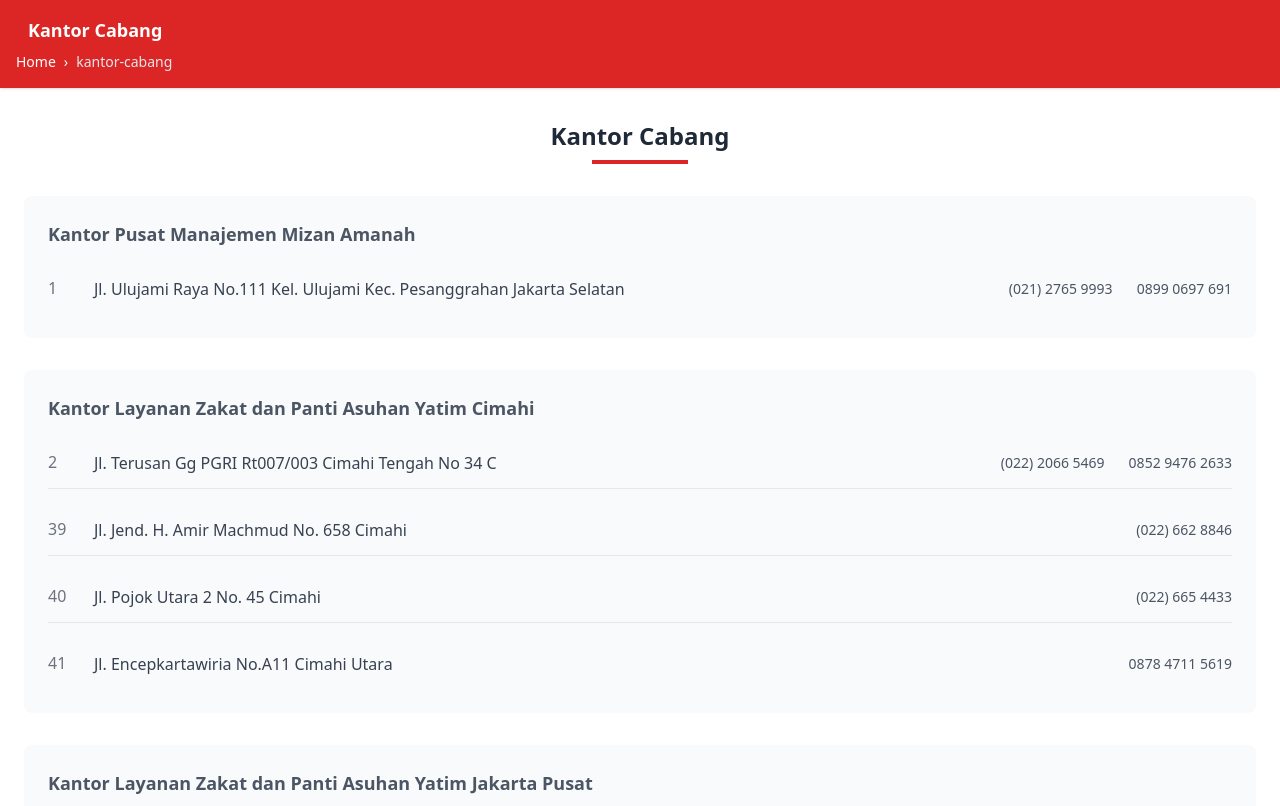
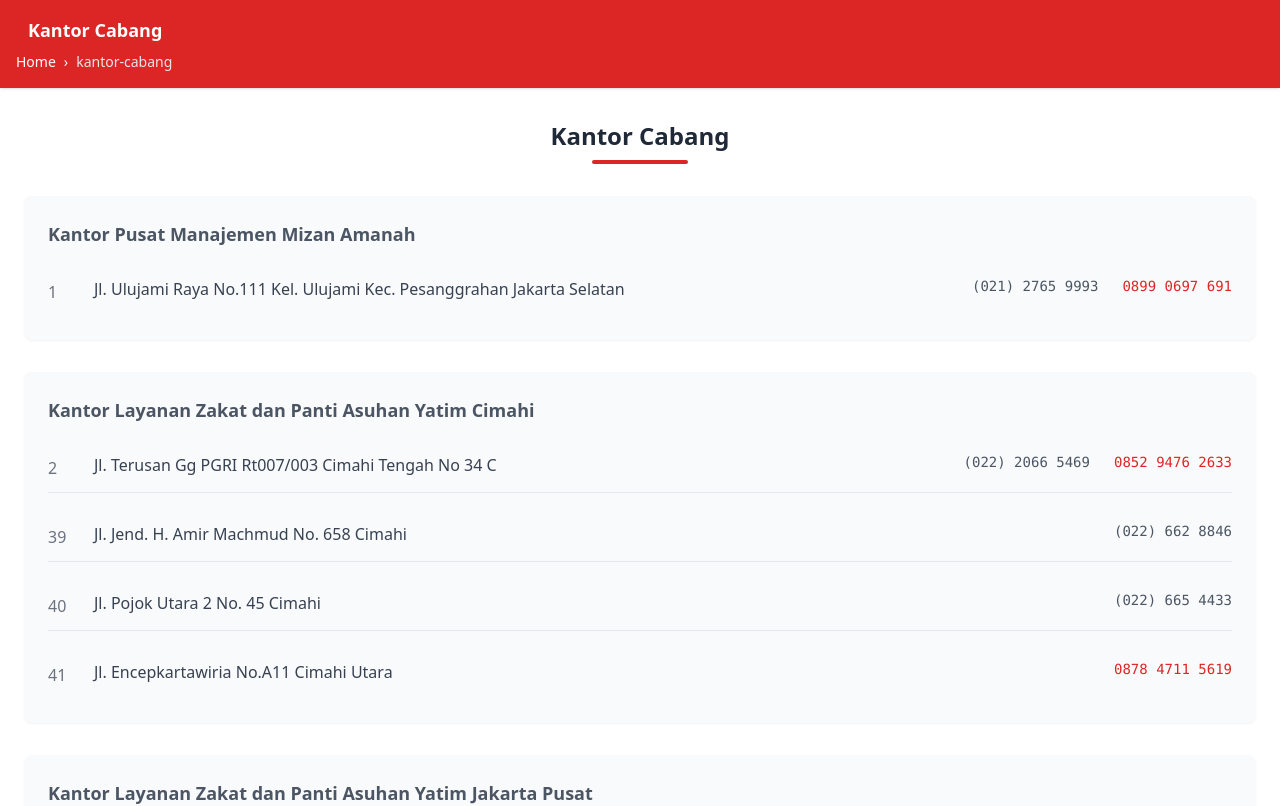
Before and after one commit to parulian56/mizan-amanahh, a Nuxt app in the folder front-end/: page /kantorcabang in a window 1280 px wide. Shown: the top 806 px of the page. Built offline with nearby package versions, Linux system fonts and the light colour scheme.

Commit message:
fbjkfajk

```diff
--- a/front-end/pages/kantorcabang.vue
+++ b/front-end/pages/kantorcabang.vue
@@ -3,20 +3,24 @@
     <!-- Header -->
     <header class="bg-red-600 text-white py-4 sticky top-0 z-50 shadow">
       <div class="container mx-auto px-4">
-        <!-- Baris atas: tombol back + title -->
+        <!-- Top row: back button + title -->
         <div class="flex items-center">
-          <router-link to="/home" class="mr-3 flex items-center">
-            <i class="fas fa-arrow-left text-xl"></i>
-          </router-link>
+          <router-link to="/home" class="mr-3">
+        <i class="fas fa-arrow-left text-xl"></i>
+      </router-link>
           <h1 class="text-lg font-semibold">Kantor Cabang</h1>
         </div>
 
         <!-- Breadcrumb -->
-        <nav class="text-sm mt-2">
+        <nav class="text-sm mt-2" aria-label="Breadcrumb">
           <ul class="flex items-center space-x-2">
-            <li><a href="/home" class="hover:underline">Home</a></li>
-            <li>›</li>
-            <li class="text-gray-200">kantor-cabang</li>
+            <li>
+              <NuxtLink to="/home" class="hover:underline transition-all duration-200">
+                Home
+              </NuxtLink>
+            </li>
+            <li aria-hidden="true">›</li>
+            <li class="text-gray-200" aria-current="page">kantor-cabang</li>
           </ul>
         </nav>
       </div>
@@ -24,60 +28,106 @@
 
     <!-- Content -->
     <main class="container mx-auto px-6 py-8">
-      <!-- Judul dengan underline merah -->
+      <!-- Title with red underline -->
       <div class="text-center mb-8">
         <h2 class="text-2xl font-bold text-gray-800 mb-2">Kantor Cabang</h2>
-        <div class="w-24 h-1 bg-red-600 mx-auto"></div>
+        <div class="w-24 h-1 bg-red-600 mx-auto rounded"></div>
       </div>
 
-      <!-- Data dengan grouping berdasarkan kategori -->
+      <!-- Data grouped by category -->
       <div class="space-y-8">
-        <!-- Kantor Pusat -->
-        <div class="bg-gray-50 rounded-lg p-6">
-          <h3 class="text-lg font-semibold text-gray-600 mb-4">Kantor Pusat Manajemen Mizan Amanah</h3>
+        <!-- Head Office -->
+        <section class="bg-gray-50 rounded-lg p-6 shadow-sm">
+          <h3 class="text-lg font-semibold text-gray-600 mb-4">
+            Kantor Pusat Manajemen Mizan Amanah
+          </h3>
           <div class="space-y-4">
-            <div v-for="kantor in kantorPusat" :key="kantor.no" class="flex flex-col md:flex-row md:items-center justify-between py-3 border-b border-gray-200 last:border-b-0">
+            <div
+              v-for="kantor in kantorPusat"
+              :key="kantor.no"
+              class="flex flex-col md:flex-row md:items-start justify-between py-3 border-b border-gray-200 last:border-b-0 hover:bg-white hover:px-3 hover:mx-[-12px] hover:rounded transition-all duration-200"
+            >
               <div class="flex items-start space-x-4 flex-1">
-                <div class="text-gray-500 font-medium min-w-[30px]">{{ kantor.no }}</div>
+                <div class="text-gray-500 font-medium min-w-[30px] mt-1">
+                  {{ kantor.no }}
+                </div>
                 <div class="flex-1">
                   <p class="text-gray-700 leading-relaxed">{{ kantor.alamat }}</p>
                 </div>
               </div>
-              <div class="flex flex-col md:flex-row md:items-center space-y-2 md:space-y-0 md:space-x-6 mt-2 md:mt-0">
-                <div v-if="kantor.telp" class="text-gray-600 text-sm">{{ kantor.telp }}</div>
-                <div v-if="kantor.hp" class="text-gray-600 text-sm font-medium">{{ kantor.hp }}</div>
+              <div class="flex flex-col md:flex-row md:items-center space-y-2 md:space-y-0 md:space-x-6 mt-2 md:mt-0 md:min-w-[300px] md:justify-end">
+                <div v-if="kantor.telp" class="text-gray-600 text-sm font-mono">
+                  {{ kantor.telp }}
+                </div>
+                <div v-if="kantor.hp" class="text-red-600 text-sm font-medium font-mono">
+                  {{ kantor.hp }}
+                </div>
               </div>
             </div>
           </div>
-        </div>
+        </section>
 
-        <!-- Kantor Cabang dengan grouping berdasarkan wilayah -->
-        <div v-for="(group, groupName) in groupedKantorCabang" :key="groupName" class="bg-gray-50 rounded-lg p-6">
-          <h3 class="text-lg font-semibold text-gray-600 mb-4">{{ groupName }}</h3>
+        <!-- Branch Offices grouped by region -->
+        <section
+          v-for="(group, groupName) in groupedKantorCabang"
+          :key="groupName"
+          class="bg-gray-50 rounded-lg p-6 shadow-sm"
+        >
+          <h3 class="text-lg font-semibold text-gray-600 mb-4">
+            {{ groupName }}
+          </h3>
           <div class="space-y-4">
-            <div v-for="kantor in group" :key="kantor.no" class="flex flex-col md:flex-row md:items-center justify-between py-3 border-b border-gray-200 last:border-b-0">
+            <div
+              v-for="kantor in group"
+              :key="kantor.no"
+              class="flex flex-col md:flex-row md:items-start justify-between py-3 border-b border-gray-200 last:border-b-0 hover:bg-white hover:px-3 hover:mx-[-12px] hover:rounded transition-all duration-200"
+            >
               <div class="flex items-start space-x-4 flex-1">
-                <div class="text-gray-500 font-medium min-w-[30px]">{{ kantor.no }}</div>
+                <div class="text-gray-500 font-medium min-w-[30px] mt-1">
+                  {{ kantor.no }}
+                </div>
                 <div class="flex-1">
                   <p class="text-gray-700 leading-relaxed">{{ kantor.alamat }}</p>
                 </div>
               </div>
-              <div class="flex flex-col md:flex-row md:items-center space-y-2 md:space-y-0 md:space-x-6 mt-2 md:mt-0">
-                <div v-if="kantor.telp" class="text-gray-600 text-sm">{{ kantor.telp }}</div>
-                <div v-if="kantor.hp" class="text-gray-600 text-sm font-medium">{{ kantor.hp }}</div>
+              <div class="flex flex-col md:flex-row md:items-center space-y-2 md:space-y-0 md:space-x-6 mt-2 md:mt-0 md:min-w-[300px] md:justify-end">
+                <div v-if="kantor.telp" class="text-gray-600 text-sm font-mono">
+                  {{ kantor.telp }}
+                </div>
+                <div v-if="kantor.hp" class="text-red-600 text-sm font-medium font-mono">
+                  {{ kantor.hp }}
+                </div>
               </div>
             </div>
           </div>
-        </div>
+        </section>
       </div>
     </main>
   </div>
 </template>
 
-<script setup>
-import { computed } from 'vue'
+<script setup lang="ts">
+// SEO and Meta
+useHead({
+  title: 'Kantor Cabang - Mizan Amanah',
+  meta: [
+    {
+      name: 'description',
+      content: 'Daftar lengkap kantor cabang dan layanan zakat Mizan Amanah di seluruh Indonesia'
+    }
+  ]
+})
 
-const kantorCabang = [
+// Define interfaces for type safety
+interface KantorData {
+  no: number
+  alamat: string
+  telp: string
+  hp: string
+}
+
+// Office data
+const kantorCabang: KantorData[] = [
   { no: 1, alamat: "Jl. Ulujami Raya No.111 Kel. Ulujami Kec. Pesanggrahan Jakarta Selatan", telp: "(021) 2765 9993", hp: "0899 0697 691" },
   { no: 2, alamat: "Jl. Terusan Gg PGRI Rt007/003 Cimahi Tengah No 34 C", telp: "(022) 2066 5469", hp: "0852 9476 2633" },
   { no: 3, alamat: "Jl. Pejompongan Dalam no. 9A Jakarta Pusat", telp: "(021) 2522 498", hp: "0851 0064 0666" },
@@ -132,14 +182,14 @@
   { no: 52, alamat: "KM.12 Jalan Raya Cianjur Bandung Kp. Mekarsari No. 5 RT03/RW06, Hegarmanah, Kec. Sukaluyu, Kabupaten Cianjur, Jawa Barat 43284", telp: "", hp: "0823 1942 7090" }
 ]
 
-// Kantor Pusat (hanya no 1)
+// Head Office (only no 1)
 const kantorPusat = computed(() => {
   return kantorCabang.filter(kantor => kantor.no === 1)
 })
 
-// Grouping kantor cabang berdasarkan wilayah
+// Group branch offices by region
 const groupedKantorCabang = computed(() => {
-  const groups = {}
+  const groups: Record<string, KantorData[]> = {}
 
   kantorCabang.slice(1).forEach(kantor => {
     const alamat = kantor.alamat.toLowerCase()
@@ -148,40 +198,43 @@
 
     if (alamat.includes('jakarta pusat')) {
       groupName = 'Kantor Layanan Zakat dan Panti Asuhan Yatim Jakarta Pusat'
-    } else if (alamat.includes('jakarta barat')) {
+    } else if (alamat.includes('jakarta barat') || (alamat.includes('kalideres') && alamat.includes('jakarta'))) {
       groupName = 'Kantor Layanan Zakat dan Panti Asuhan Yatim Jakarta Barat'
-    } else if (alamat.includes('tangerang')) {
+    } else if (alamat.includes('tangerang') || alamat.includes('tangsel') || alamat.includes('ciputat') || alamat.includes('bintaro')) {
       groupName = 'Kantor Layanan Zakat dan Panti Asuhan Yatim Tangerang Selatan'
-    } else if (alamat.includes('jakarta timur') || alamat.includes('cibubur') || alamat.includes('cipayung') || alamat.includes('pasar rebo') || alamat.includes('batu ampar') || alamat.includes('duren sawit') || alamat.includes('jatinegara')) {
+    } else if (alamat.includes('jakarta timur') || alamat.includes('cakung') || alamat.includes('jatinegara') || alamat.includes('cibubur') || alamat.includes('cipayung') || alamat.includes('pasar rebo') || alamat.includes('batu ampar') || alamat.includes('duren sawit') || alamat.includes('pondok bambu')) {
       groupName = 'Kantor Layanan Zakat dan Panti Asuhan Yatim Jakarta Timur'
-    } else if (alamat.includes('jakarta selatan') || alamat.includes('tebet') || alamat.includes('pancoran') || alamat.includes('pasar minggu') || alamat.includes('jagakarsa') || alamat.includes('ciganjur') || alamat.includes('lebak bulus') || alamat.includes('kebayoran') || alamat.includes('cilandak')) {
+    } else if (alamat.includes('jakarta selatan') || alamat.includes('tebet') || alamat.includes('pancoran') || alamat.includes('pasar minggu') || alamat.includes('jagakarsa') || alamat.includes('ciganjur') || alamat.includes('lebak bulus') || alamat.includes('kebayoran') || alamat.includes('cilandak') || alamat.includes('cipete') || alamat.includes('kemandoran')) {
       groupName = 'Kantor Layanan Zakat dan Panti Asuhan Yatim Jakarta Selatan'
-    } else if (alamat.includes('bogor')) {
+    } else if (alamat.includes('bogor') || (alamat.includes('tanah sereal') && !alamat.includes('jakarta'))) {
       groupName = 'Kantor Layanan Zakat dan Panti Asuhan Yatim Bogor'
     } else if (alamat.includes('bekasi')) {
       groupName = 'Kantor Layanan Zakat dan Panti Asuhan Yatim Bekasi'
-    } else if (alamat.includes('depok')) {
+    } else if (alamat.includes('depok') || alamat.includes('cinere') || alamat.includes('limo')) {
       groupName = 'Kantor Layanan Zakat dan Panti Asuhan Yatim Depok'
     } else if (alamat.includes('cimahi')) {
       groupName = 'Kantor Layanan Zakat dan Panti Asuhan Yatim Cimahi'
-    } else if (alamat.includes('bandung')) {
+    } else if (alamat.includes('bandung') && !alamat.includes('cianjur')) {
       groupName = 'Kantor Layanan Zakat dan Panti Asuhan Yatim Bandung'
-    } else if (alamat.includes('surakarta') || alamat.includes('solo')) {
+    } else if (alamat.includes('surakarta') || alamat.includes('solo') || alamat.includes('banjarsari')) {
       groupName = 'Kantor Layanan Zakat dan Panti Asuhan Yatim Solo'
-    } else if (alamat.includes('banyumas')) {
+    } else if (alamat.includes('banyumas') || alamat.includes('sokaraja')) {
       groupName = 'Kantor Layanan Zakat dan Panti Asuhan Yatim Banyumas'
-    } else if (alamat.includes('yogyakarta')) {
+    } else if (alamat.includes('yogyakarta') || alamat.includes('gondokusuman')) {
       groupName = 'Kantor Layanan Zakat dan Panti Asuhan Yatim Yogyakarta'
-    } else if (alamat.includes('surabaya')) {
+    } else if (alamat.includes('surabaya') || alamat.includes('tenggilis') || alamat.includes('mejoyo')) {
       groupName = 'Kantor Layanan Zakat dan Panti Asuhan Yatim Surabaya'
-    } else if (alamat.includes('malang')) {
+    } else if (alamat.includes('malang') || alamat.includes('wonokwaru')) {
       groupName = 'Kantor Layanan Zakat dan Panti Asuhan Yatim Malang'
     } else if (alamat.includes('balikpapan')) {
       groupName = 'Kantor Layanan Zakat dan Panti Asuhan Yatim Balikpapan'
     } else if (alamat.includes('banjarmasin')) {
       groupName = 'Kantor Layanan Zakat dan Panti Asuhan Yatim Banjarmasin'
-    } else if (alamat.includes('cianjur')) {
+    } else if (alamat.includes('cianjur') || alamat.includes('sukaluyu')) {
       groupName = 'Pesantren Al-Kamil Islamic Boarding School Kabupaten Cianjur'
+    } else {
+      // Default group for addresses that don't match criteria above
+      groupName = 'Kantor Layanan Zakat Lainnya'
     }
 
     if (!groups[groupName]) {
@@ -193,3 +246,22 @@
   return groups
 })
 </script>
+
+<style scoped>
+/* Additional custom styles if needed */
+.font-mono {
+  font-family: 'Monaco', 'Menlo', 'Ubuntu Mono', monospace;
+}
+
+/* Smooth scrolling for better UX */
+html {
+  scroll-behavior: smooth;
+}
+
+/* Custom focus styles for accessibility */
+a:focus,
+button:focus {
+  outline: 2px solid #dc2626;
+  outline-offset: 2px;
+}
+</style>
```
Also changed, not shown: front-end/pages/rekening.vue (+3 -6 lines).
